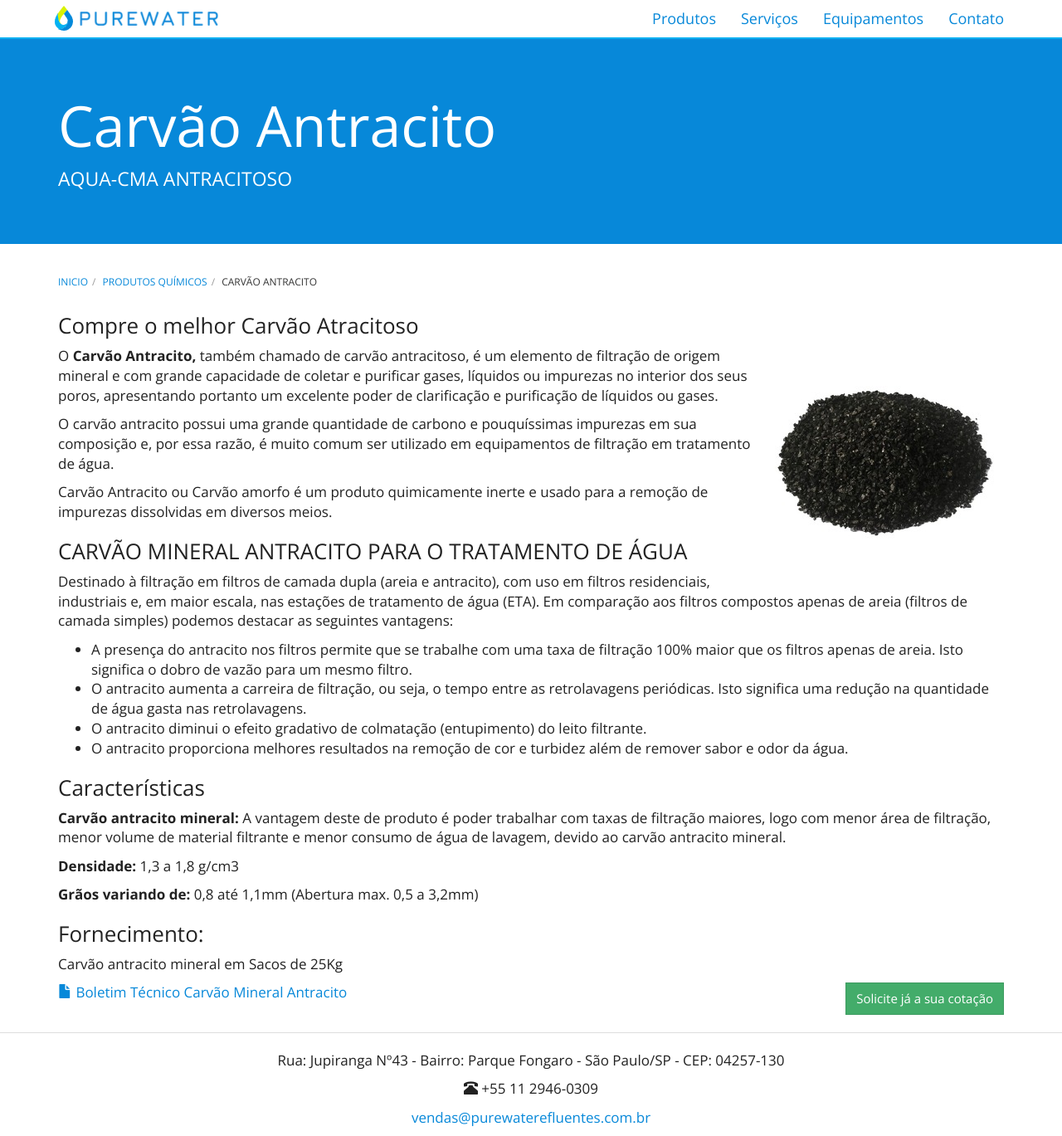
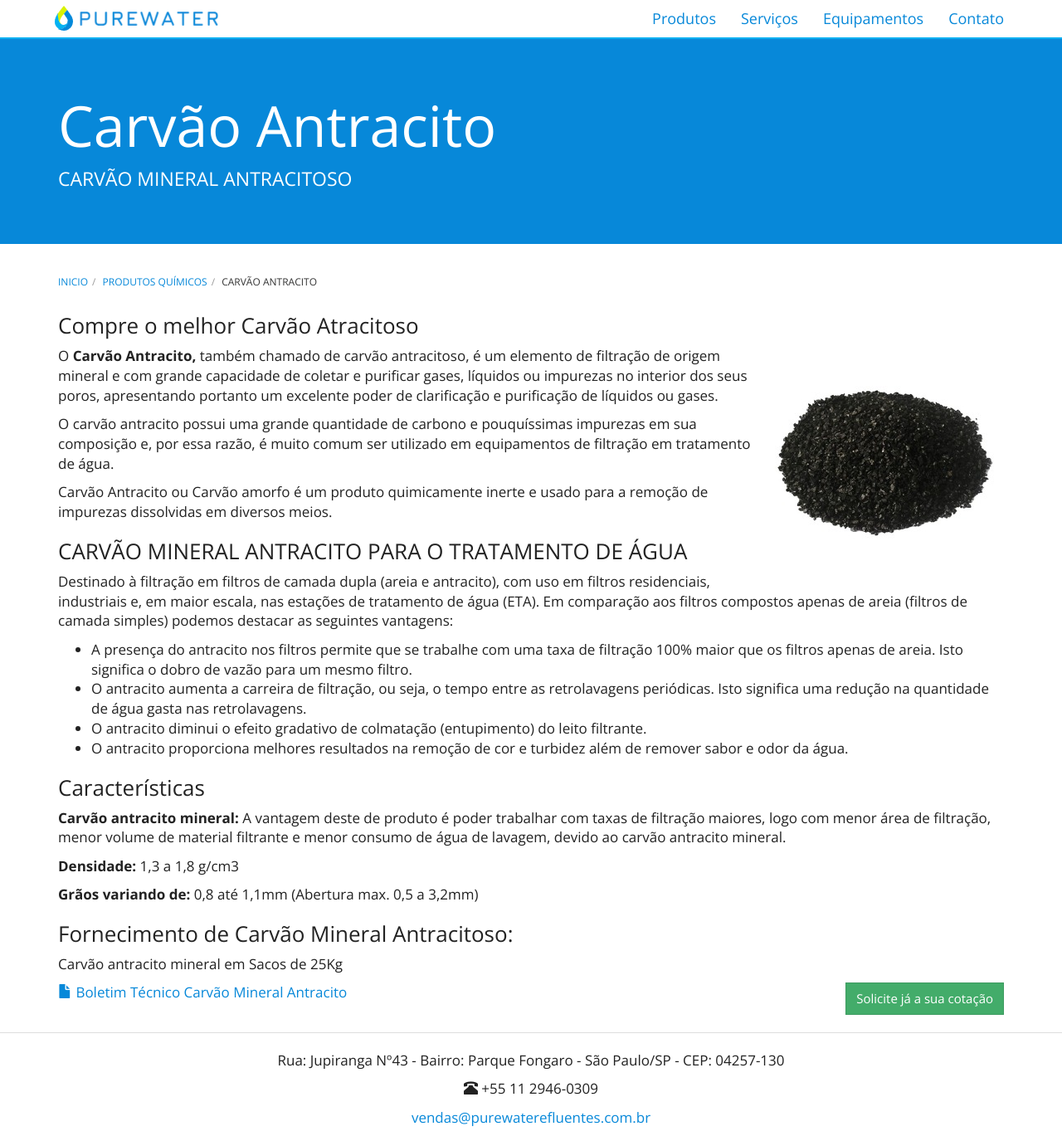
Before and after one commit to purewaterefluentes/purewaterefluentes.github.io, a Jekyll site: the page built from produtos/carvao-antracito.md, in a window 1280 px wide and 1369 px high. Shown: the whole window at 83% size. Built offline with Jekyll 4.4.1, drawn with Linux system fonts in a browser that asks for light colours; nearby versions of some CDN libraries; library files that are not in the unit come from our copies.

Commit message:
Update carvao-antracito.md

```diff
--- a/produtos/carvao-antracito.md
+++ b/produtos/carvao-antracito.md
@@ -2,7 +2,7 @@
 layout: contato
 pageTitle: CARVÃO ANTRACITO de 0,8 a 1,0mm  | FABRICA DE CARVÃO
 title: Carvão Antracito
-subtitle: AQUA-CMA ANTRACITOSO
+subtitle: CARVÃO MINERAL ANTRACITOSO
 ---
 
 ### Compre o melhor Carvão Atracitoso
@@ -32,7 +32,7 @@ Destinado à filtração em filtros de camada dupla (areia e antracito), com uso
 
 **Grãos variando de:** 0,8 até 1,1mm (Abertura max. 0,5 a 3,2mm)
 
-### Fornecimento:
+### Fornecimento de Carvão Mineral Antracitoso:
 Carvão antracito mineral em Sacos de 25Kg
 
 
```
